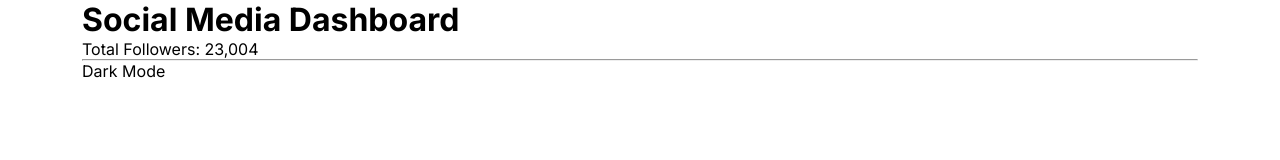
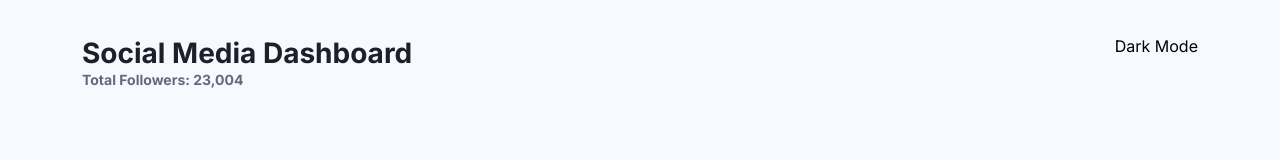
Before and after one commit to runny-life/social-media-dashboard, a website built with Vite: page index.html in a window 1280 px wide. Built offline with nearby package versions, Linux system fonts and the light colour scheme.

Commit message:
faet: add styles section header

```diff
--- /dev/null
+++ b/src/styles/layouts/header.scss
@@ -0,0 +1,43 @@
+@use '../helpers' as *;
+
+.header {
+  min-height: fluid(235px, 244px, 375px, 768px);
+  padding-top: rem(36px);
+  background-color: var(--bg-elev);
+  border-radius: 0 0 20px 20px;
+
+  &__inner {
+    display: flex;
+    flex-direction: column;
+    gap: rem(24px);
+
+    @include desktop {
+      flex-direction: row;
+      justify-content: space-between;
+    }
+  }
+
+  &__title {
+    font-weight: 700;
+    font-size: fluid(24px, 28px, 375px, 768px);
+    line-height: 1.25;
+    color: var(--title);
+  }
+
+  &__description {
+    font-weight: 700;
+    font-size: rem(14px);
+    line-height: 1.25;
+    color: var(--title-additional);
+  }
+
+  &__line {
+    height: rem(1px);
+    background-color: var(--color-navy-900);
+    border: none;
+
+    @include desktop {
+      display: none;
+    }
+  }
+}
--- a/src/styles/styles.scss
+++ b/src/styles/styles.scss
@@ -1,2 +1,6 @@
+/* Base */
 @use './base/fonts';
 @use './base/base';
+/* Components */
+/* Layouts */
+@use './layouts/header';
```
